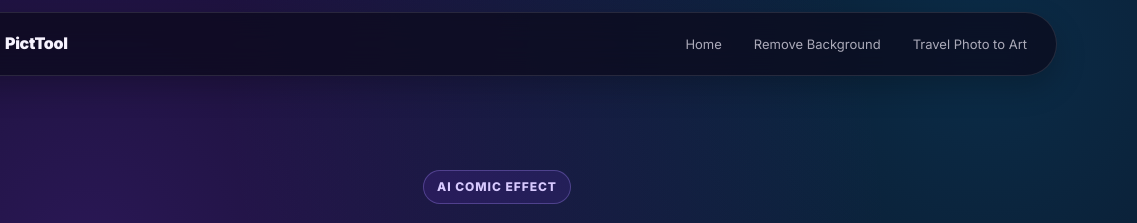
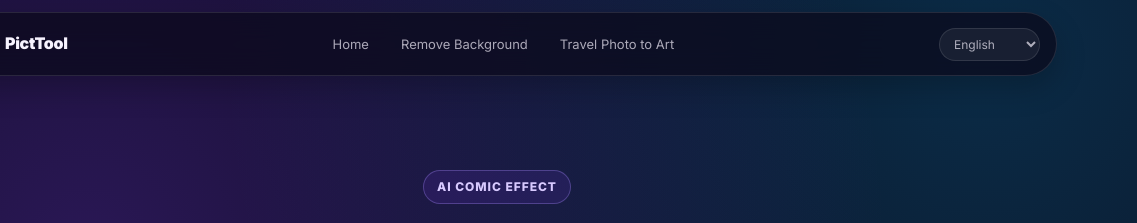
Before and after one commit to 8499456-ctrl/pict-ai, a plain HTML site: page photo-to-comic/index.html in a window 1280 px wide. Shown: the top 223 px of the page, 143-1280 px from the left. Drawn offline with Linux system fonts and the light colour scheme.

Commit message:
Localize photo to comic page

```diff
--- a/photo-to-comic/index.html
+++ b/photo-to-comic/index.html
@@ -110,6 +110,7 @@ footer a{color:#d8caff;text-decoration:none}
       <details><summary>Is it free to try?</summary><p>PictTool includes free daily usage with limited AI generations, so you can test the effect before deciding what to create next.</p></details>
     </div>
   </section>
+  <script src="../assets/subpage-l10n.js" defer></script>
 </main>
 <footer class="container">PictTool · <a href="../">Free AI image tools</a></footer>
 </body>
```
